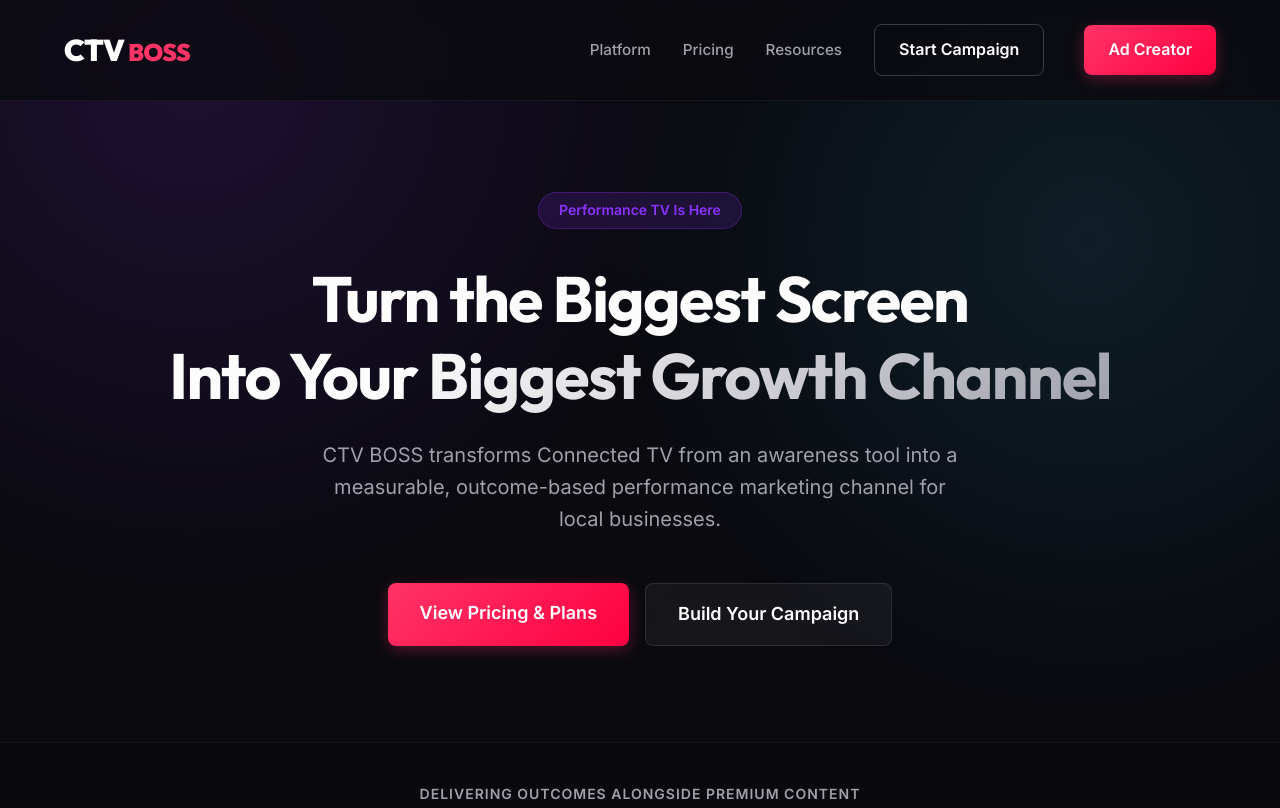
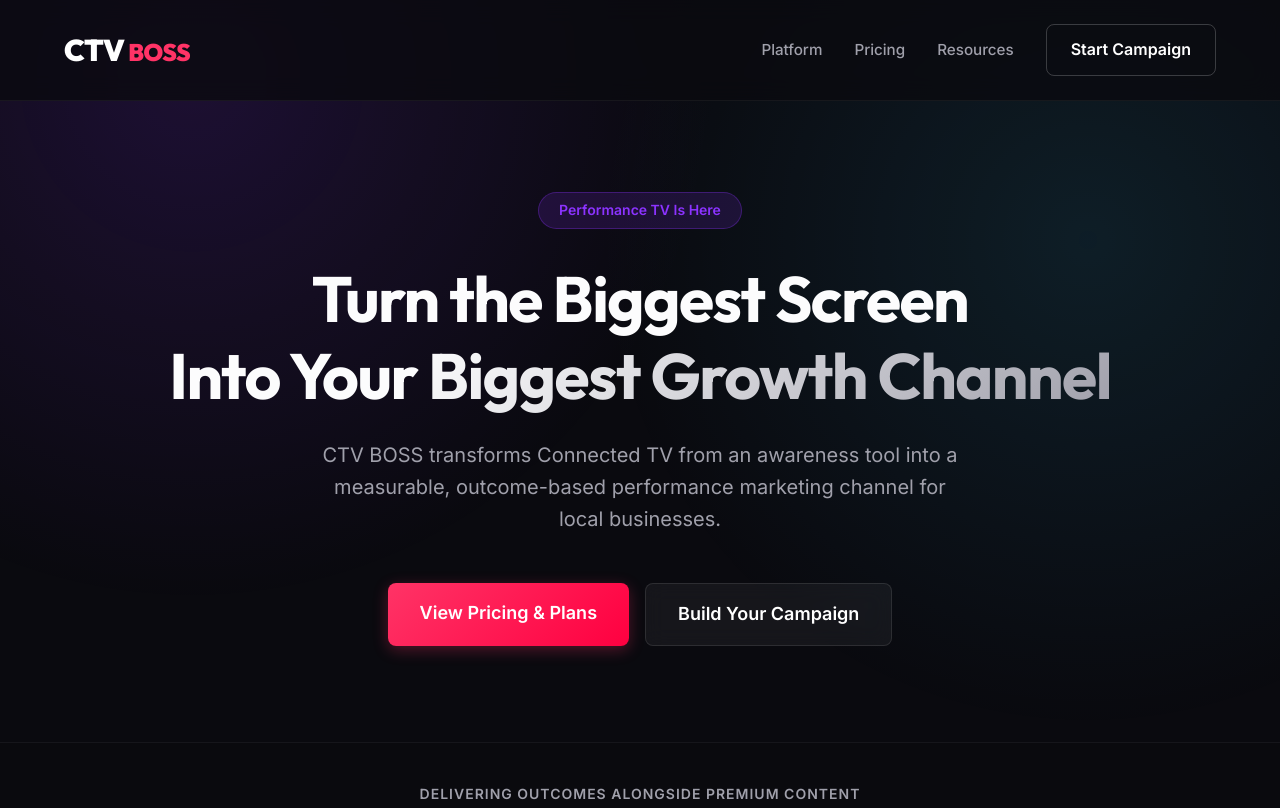
Before and after one commit to donnyj555/ctv-boss-web, a website: page index.html in a window 1280 px wide. Shown: the top 808 px of the page. Drawn offline with Linux system fonts and the light colour scheme.

Commit message:
chore(ui): hide Ad Creator button from public navigation per user request

```diff
--- a/index.html
+++ b/index.html
@@ -57,7 +57,6 @@
                 <a href="plans.html">Pricing</a>
                 <a href="blog.html">Resources</a>
                 <a href="order.html" class="btn btn-outline">Start Campaign</a>
-                <a href="ad-creator.html" class="btn btn-primary" style="margin-left: 0.5rem;">Ad Creator</a>
             </nav>
         </div>
     </header>
```
Also changed, not shown: dashboard.html (+0 -1 lines).
